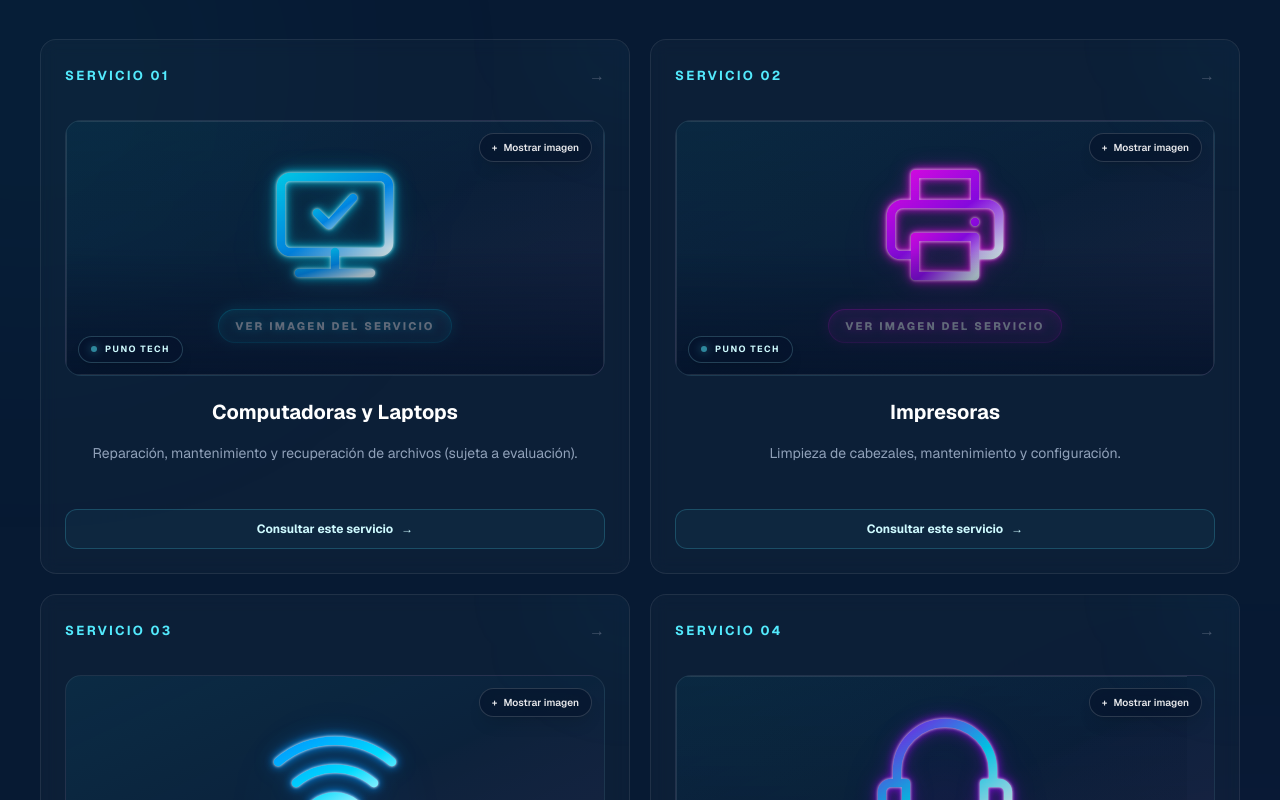
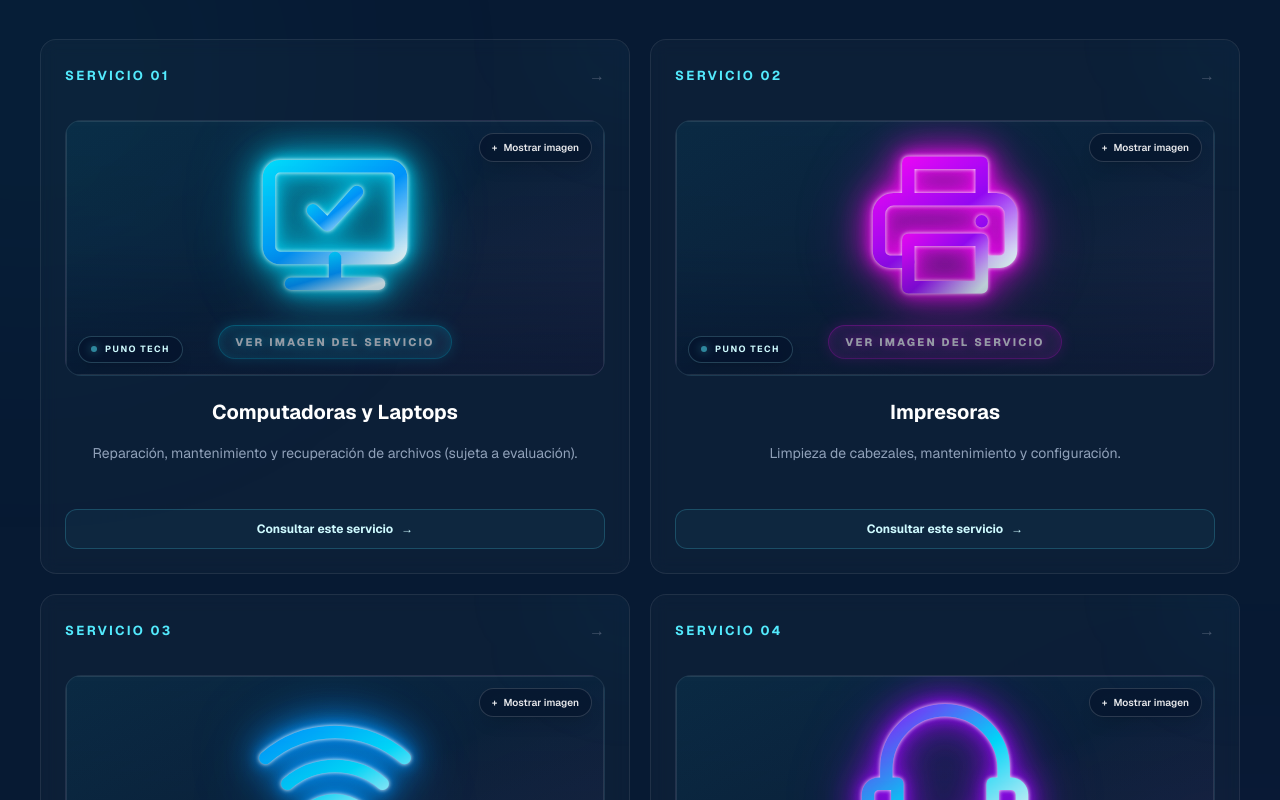
Before and after one commit to joakoguzp/puno-tech, a Next.js app: page / in a window 1280 px wide. Shown: the part 1080-1880 px from the top of the page. Built offline with nearby package versions, Linux system fonts and the light colour scheme.

Commit message:
Refuerzo visible de neón en iconos de servicios

```diff
--- a/src/components/sections/Services.tsx
+++ b/src/components/sections/Services.tsx
@@ -335,8 +335,8 @@ export default function Services() {
                     />
                   ) : (
                     <div className="absolute inset-0 flex flex-col items-center justify-center gap-3 transition-transform duration-500 group-hover/image:scale-[1.06]" style={{ color: service.accent }}>
-                      <span aria-hidden="true" className="pointer-events-none absolute h-28 w-28 rounded-full opacity-45 blur-xl transition-all duration-500 group-hover/image:opacity-70" style={{ background: `radial-gradient(circle, ${service.glow} 0%, transparent 68%)`, boxShadow: `0 0 42px ${service.glow}` }} />
-                      <svg viewBox="0 0 48 48" fill="none" stroke={`url(#service-icon-gradient-${service.type})`} strokeWidth="2.8" strokeLinecap="round" strokeLinejoin="round" className="relative h-32 w-32 transition-all duration-500 group-hover/image:scale-110 sm:h-36 sm:w-36" style={{ color: service.accent, filter: `drop-shadow(0 0 1.5px #ffffff) drop-shadow(0 0 4px ${service.accent}) drop-shadow(0 0 9px ${service.glow})` }} aria-hidden="true">
+                      <span aria-hidden="true" className="pointer-events-none absolute h-36 w-36 rounded-full opacity-65 blur-2xl transition-all duration-500 group-hover/image:opacity-90" style={{ background: `radial-gradient(circle, ${service.glow} 0%, transparent 68%)`, boxShadow: `0 0 42px ${service.glow}` }} />
+                      <svg viewBox="0 0 48 48" fill="none" stroke={`url(#service-icon-gradient-${service.type})`} strokeWidth="3.4" strokeLinecap="round" strokeLinejoin="round" className="relative h-40 w-40 transition-all duration-500 group-hover/image:scale-110 sm:h-44 sm:w-44" style={{ color: service.accent, filter: `drop-shadow(0 0 2px #ffffff) drop-shadow(0 0 7px ${service.accent}) drop-shadow(0 0 16px ${service.accent}) drop-shadow(0 0 30px ${service.glow})` }} aria-hidden="true">
                         <defs>
                           <linearGradient id={`service-icon-gradient-${service.type}`} x1="0%" y1="0%" x2="100%" y2="100%">
                             <stop offset="0%" stopColor={service.accent} />
@@ -373,7 +373,7 @@ export default function Services() {
                       <span className="relative rounded-full border px-4 py-2 text-[11px] font-extrabold uppercase tracking-[0.2em] text-white shadow-lg backdrop-blur-sm transition-all duration-500 group-hover/image:scale-105" style={{ borderColor: `${service.accent}70`, backgroundColor: `${service.accent}16`, boxShadow: `0 0 14px ${service.glow}, inset 0 0 12px ${service.glow}`, textShadow: `0 0 10px ${service.accent}` }}>Ver imagen del servicio</span>
                     </div>
                   )}
-                  <span className="pointer-events-none absolute inset-0 bg-gradient-to-t from-[#06152d]/95 via-[#06152d]/15 to-[#06152d]/10 transition-opacity duration-500 group-hover/image:from-[#06152d]/80" />
+                  <span className="pointer-events-none absolute inset-0 bg-gradient-to-t from-[#06152d]/55 via-[#06152d]/5 to-transparent transition-opacity duration-500 group-hover/image:from-[#06152d]/80" />
                   <span className="pointer-events-none absolute inset-0 ring-1 ring-inset ring-white/10" />
                   <span className="absolute right-3 top-3 inline-flex items-center gap-1.5 rounded-full border border-white/15 bg-[#06152d]/75 px-3 py-1.5 text-[10px] font-semibold text-white/90 shadow-lg backdrop-blur-md transition-colors group-hover/image:border-cyan-200/40 group-hover/image:text-cyan-100">
                     <span aria-hidden="true">{isHighlighted ? "−" : "+"}</span>
```
